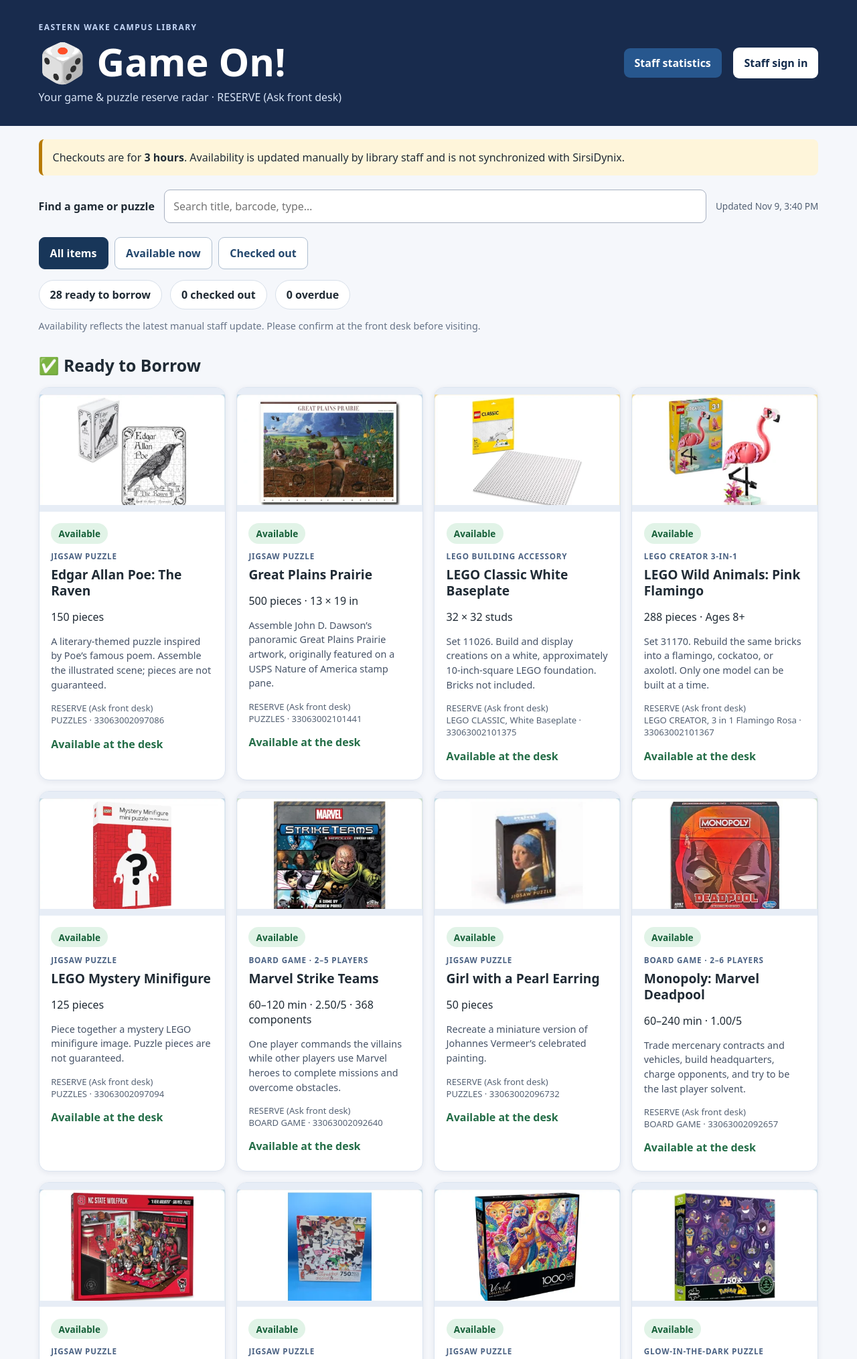
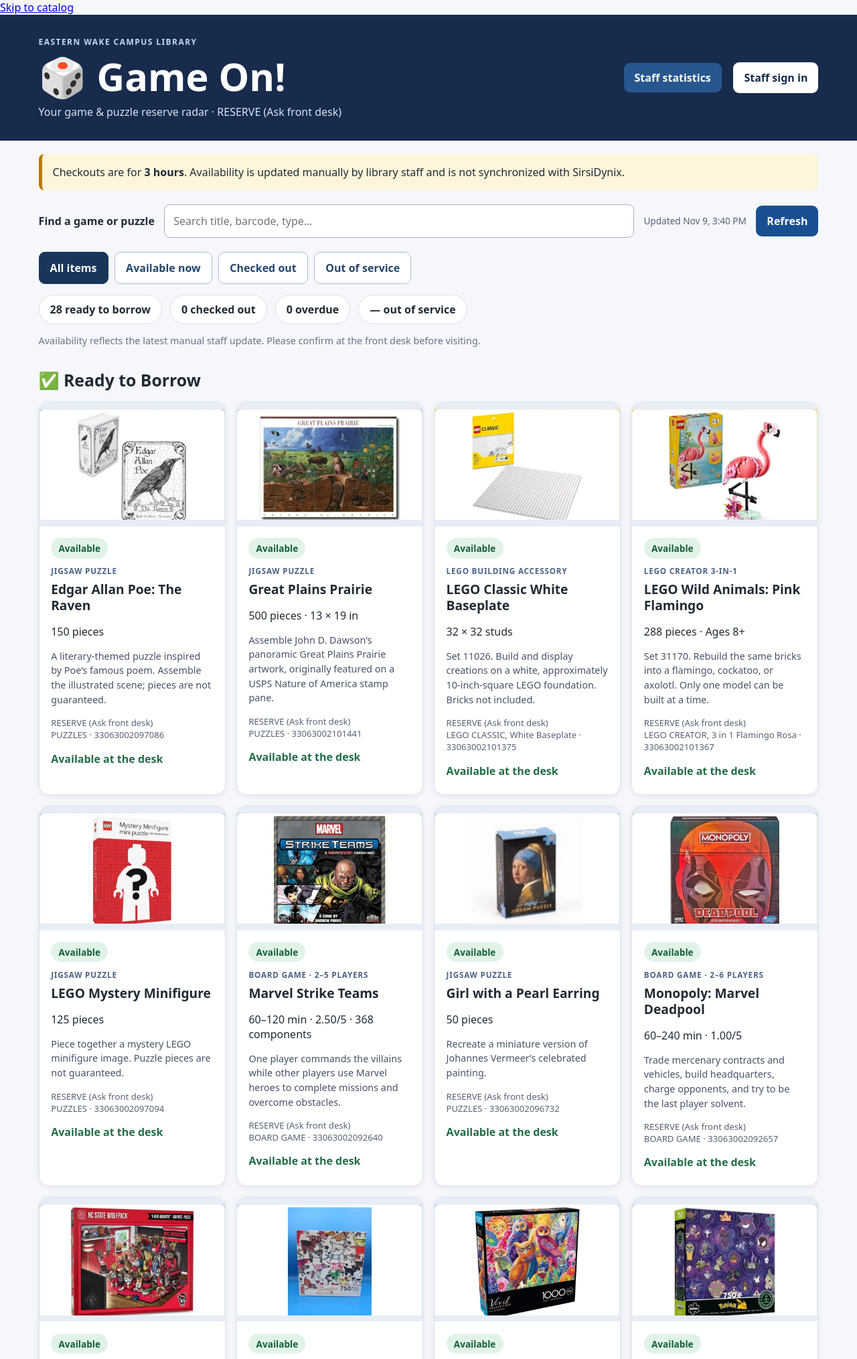
Before and after one commit to jbwncster/game-on, a Flask app: page / in a window 1280 px wide. Shown: the top 2029 px of the page at 67% size. Run offline with Flask 3, Linux system fonts and the light colour scheme; data that the repository does not hold is empty; parts of the project's set-up code (start-up, migrations or seed data) failed here and were passed over.

Commit message:
Add accessible maintenance dialog, barcode scan input, connection status and service filters

```diff
--- a/templates/index.html
+++ b/templates/index.html
@@ -3,20 +3,24 @@
 <title>Game On! | Eastern Wake Campus Library</title>
 <link rel="stylesheet" href="{{ url_for('static',filename='style.css') }}">
 <script src="{{ url_for('static',filename='app.js') }}" defer></script></head>
-<body>
+<body><a class="skip-link" href="#main-content">Skip to catalog</a>
 <header><div class="wrap head"><div><div class="eyebrow">EASTERN WAKE CAMPUS LIBRARY</div><h1>🎲 Game On!</h1><p>Your game &amp; puzzle reserve radar · RESERVE (Ask front desk)</p></div>
 <div class="auth"><a id="stats-link" class="staff-link" href="/staff/stats" hidden>Staff statistics</a><button id="login-button" type="button">Staff sign in</button><button id="logout-button" type="button" hidden>Sign out</button></div></div></header>
-<main class="wrap">
+<main class="wrap" id="main-content">
 <div class="notice">Checkouts are for <strong>3 hours</strong>. Availability is updated manually by library staff and is not synchronized with SirsiDynix.</div>
-<div class="toolbar"><label for="search">Find a game or puzzle</label><input id="search" type="search" placeholder="Search title, barcode, type…"><span id="updated" aria-live="polite"></span></div>
-<div class="filters" role="group" aria-label="Filter by availability"><button type="button" class="filter active" data-filter="all" aria-pressed="true">All items</button><button type="button" class="filter" data-filter="available" aria-pressed="false">Available now</button><button type="button" class="filter" data-filter="out" aria-pressed="false">Checked out</button></div>
-<div class="summary" aria-live="polite"><span id="available-count">— available</span><span id="out-count">— checked out</span><span id="overdue-count">— overdue</span></div>
+<div class="toolbar"><label for="search">Find a game or puzzle</label><input id="search" type="search" placeholder="Search title, barcode, type…"><span id="updated" role="status" aria-live="polite">Connecting to availability service…</span><button id="refresh-board" type="button">Refresh</button></div>
+<div id="connection" class="connection-status" role="status" aria-live="polite"></div>
+<div id="staff-tools" class="staff-tools" hidden><label for="barcode-scan">Scan or type item barcode</label><div class="scan-row"><input id="barcode-scan" type="text" inputmode="numeric" autocomplete="off" placeholder="Scan barcode, then press Enter"><button id="scan-find" type="button">Find item</button></div><p id="scan-status" role="status"></p><p class="muted">A USB barcode scanner that types digits and Enter works here. Scanning only locates the item; checkout still requires SirsiDynix.</p></div>
+<div class="filters" role="group" aria-label="Filter by availability"><button type="button" class="filter active" data-filter="all" aria-pressed="true">All items</button><button type="button" class="filter" data-filter="available" aria-pressed="false">Available now</button><button type="button" class="filter" data-filter="out" aria-pressed="false">Checked out</button><button type="button" class="filter" data-filter="service" aria-pressed="false">Out of service</button></div>
+<div class="summary" aria-live="polite"><span id="available-count">— available</span><span id="out-count">— checked out</span><span id="overdue-count">— overdue</span><span id="service-count">— out of service</span></div>
 <p class="muted" id="student-note">Availability reflects the latest manual staff update. Please confirm at the front desk before visiting.</p>
 <section id="available-section" aria-labelledby="available-heading"><h2 id="available-heading">✅ Ready to Borrow</h2><div class="cards" id="available"></div></section>
 <section id="out-section" aria-labelledby="out-heading"><h2 id="out-heading">🕒 Checked Out</h2><div class="cards" id="out"></div></section>
+<section id="service-section" aria-labelledby="service-heading"><h2 id="service-heading">🛠 Out of Service</h2><div class="cards" id="service"></div></section>
 <section aria-labelledby="activity-heading" id="activity-section" class="activity"><h2 id="activity-heading">Recent activity</h2><p class="muted">Item status changes only. No patron details are recorded.</p><ol id="events"></ol></section>
 </main>
+<dialog id="maintenance-dialog" aria-labelledby="maintenance-title"><form id="maintenance-form"><h2 id="maintenance-title">Item condition and maintenance</h2><p id="maintenance-item"></p><label class="sirsi-check"><input type="checkbox" id="maintenance-out"> Mark out of service (not available for checkout)</label><label for="maintenance-note">Staff-only condition note (250 characters max)</label><textarea id="maintenance-note" maxlength="250" rows="4" placeholder="e.g., box damaged, inspect pieces"></textarea><p class="muted">Do not include patron names, ID numbers, or borrowing histories.</p><p id="maintenance-error" role="alert"></p><div class="buttons"><button id="maintenance-cancel" type="button">Cancel</button><button id="maintenance-save" type="submit">Save condition</button></div></form></dialog>
 <dialog id="sirsi-dialog"><form id="sirsi-form"><h2 id="sirsi-title">SirsiDynix reminder</h2><p id="sirsi-message"></p><p id="sirsi-item"></p><label class="sirsi-check"><input type="checkbox" id="sirsi-confirm" required> I have completed the corresponding transaction in SirsiDynix.</label><p class="muted">Game On! does not connect to SirsiDynix. Check the item barcode and due time in SirsiDynix before updating this board.</p><div class="buttons"><button type="button" id="sirsi-cancel">Cancel</button><button type="submit" id="sirsi-save">Update tracker</button></div></form></dialog>
 <dialog id="login-dialog"><form id="login-form" method="dialog"><h2>Staff sign in</h2><label for="password">Staff password</label><input type="password" id="password" autocomplete="current-password" required><p id="login-error" role="alert"></p><div class="buttons"><button id="cancel" type="button">Cancel</button><button type="submit">Sign in</button></div></form></dialog>
-<footer>Eastern Wake Campus Library · This board is informational; confirm item status at the front desk.</footer>
+<footer><p><a href="/static/game-on-qr.svg" target="_blank" rel="noopener">Game On! QR code (opens in new window)</a> · <a href="/static/libguides-embed.html" target="_blank" rel="noopener">LibGuides integration snippet (opens in new window)</a></p>Eastern Wake Campus Library · This board is informational; confirm item status at the front desk.</footer>
 </body></html>
```
